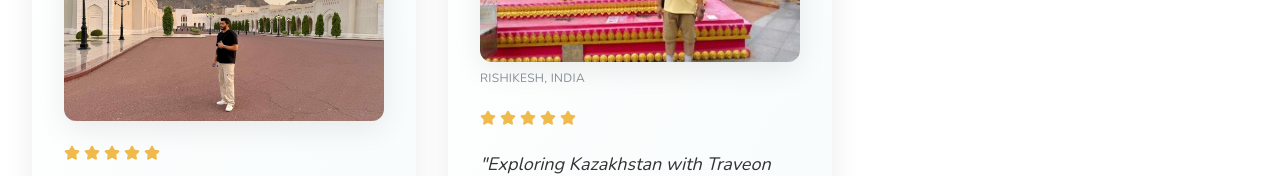
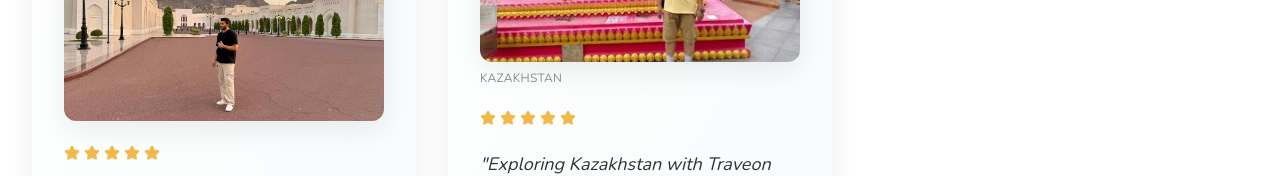
Before and after one commit to evreneducation/retreatsByTraveon-1, a Next.js app: page / in a window 1280 px wide. Shown: the part 6313-6489 px from the top of the page. Built offline with nearby package versions, Linux system fonts and the light colour scheme.

Commit message:
change testimonials on home page

```diff
--- a/components/site/Testimonials.tsx
+++ b/components/site/Testimonials.tsx
@@ -465,7 +465,7 @@ const testimonials: Testimonial[] = [
     role: "Mumbai, India",
     rating: 5,
     avatar: "AG",
-    trip: "Rishikesh, India",
+    trip: "Kazakhstan",
     content:
       "Exploring Kazakhstan with Traveon was an unforgettable experience. From the bustling markets of Almaty to the futuristic skyline of Astana, every moment was filled with wonder and discovery. The local guides were incredibly knowledgeable and made us feel at home.",
     media: {
```
